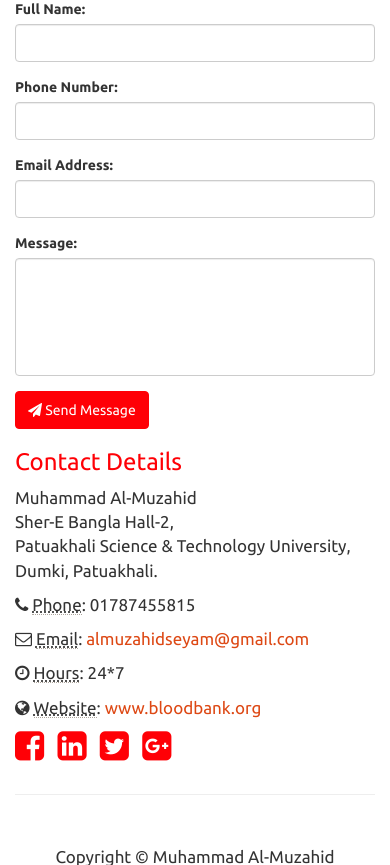
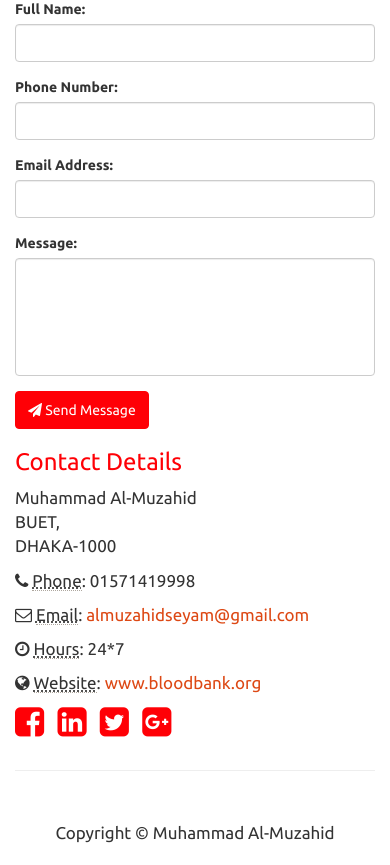
Before and after one commit to almuzahidseyam/Web-Programming-Projects-CIT220, a PHP site: page /contact.php in a window 390 px wide. Shown: the part 177-1042 px from the top of the page. After the commit the page ends 1020 px from the top, so only its background shows below. Run offline with PHP 8.4, Linux system fonts and the light colour scheme.

Commit message:
fix: update phone number and location

```diff
--- a/Blood-Bank/Blood_Bank/contact.php
+++ b/Blood-Bank/Blood_Bank/contact.php
@@ -68,12 +68,11 @@
             <div class="col-md-4">
                 <h3 class='text-primary'>Contact Details</h3>
                 <p>
-                    Muhammad Al-Muzahid <br>Sher-E Bangla Hall-2, <br>
-					Patuakhali Science & Technology University,<br>
-					Dumki, Patuakhali.<br>
+                    Muhammad Al-Muzahid <br>BUET, <br>
+					DHAKA-1000<br>
                 </p>
                 <p><i class="fa fa-phone"></i>
-                    <abbr title="Phone">Phone</abbr>: 01787455815</p>
+                    <abbr title="Phone">Phone</abbr>: 01571419998</p>
                 <p><i class="fa fa-envelope-o"></i>
                     <abbr title="Email">Email</abbr>: <a href="#" >almuzahidseyam@gmail.com</a>
                 </p>
```
